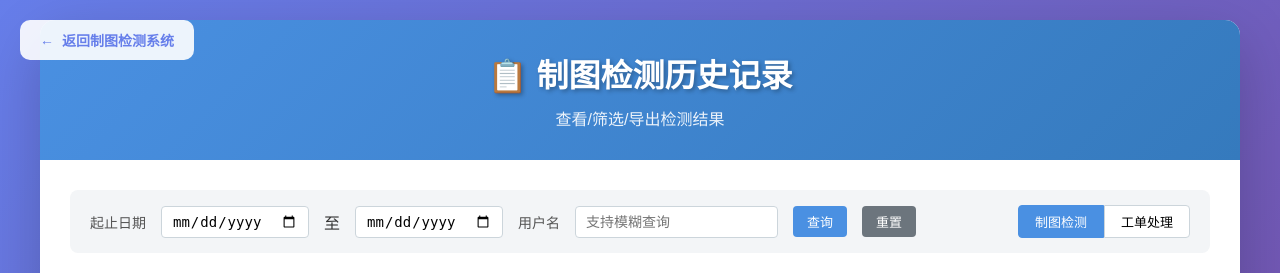
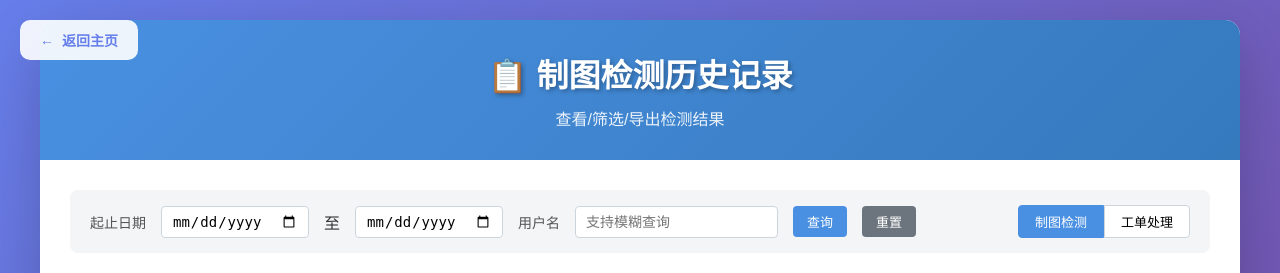
Before and after one commit to T0matoJuice/Angel, a Flask app: page /drawing/history in a window 1280 px wide. Shown: the top 273 px of the page. Run offline with Flask 3, Linux system fonts and the light colour scheme; the visitor is signed in with stand-in values (Sample User, id 1); data that the repository does not hold is empty; parts of the project's set-up code (start-up, migrations or seed data) failed here and were passed over.

Commit message:
html修改

```diff
--- a/LLM_Detect_master/LLM_Detect_master/LLM_Detection_System/templates/drawing_history.html
+++ b/LLM_Detect_master/LLM_Detect_master/LLM_Detection_System/templates/drawing_history.html
@@ -3,7 +3,7 @@
 <head>
     <meta charset="UTF-8">
     <meta name="viewport" content="width=device-width, initial-scale=1.0">
-    <title>制图检测历史记录</title>
+    <title>检测历史记录</title>
     <style>
         * {
             margin: 0;
@@ -400,9 +400,9 @@
     </style>
 </head>
 <body>
-    <a href="/drawing" class="back-btn">
+    <a href="/" class="back-btn">
         <span>←</span>
-        <span>返回制图检测系统</span>
+        <span>返回主页</span>
     </a>
 
     <div class="container">
```
